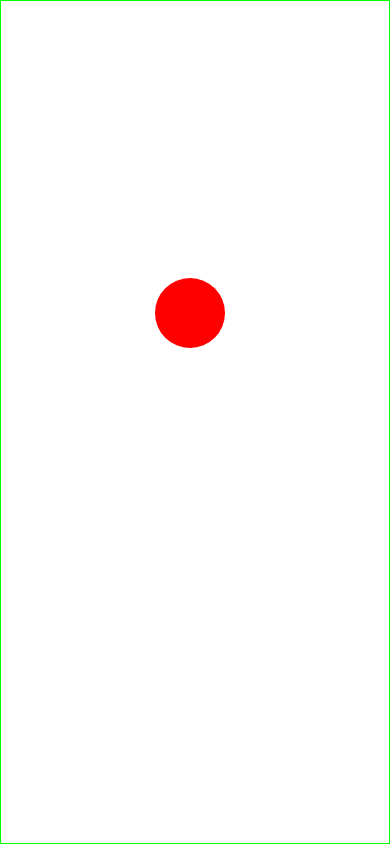
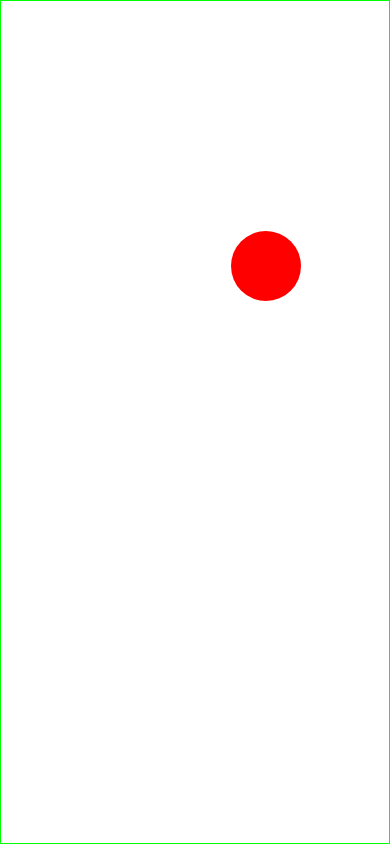
Before and after one commit to aureliomarco/react-native-animations, a React Native app: screen / in a window 390 px wide. Built offline with nearby package versions, Linux system fonts and the light colour scheme.

Commit message:
Animation Animated.sequence

```diff
--- a/App.js
+++ b/App.js
@@ -27,21 +27,34 @@
 // a bola vai cair, parecido com o angrybirds.
 //
 // Math
-// É possivel usar divide, multiply, add, subtract, modulo
+// É possivel usar divide, multiply, add, subtract, modulo.
+//
+// Animated.sequence
+// É um array, que executa as animações em sequência.
 
 const ballY = new Animated.Value(0);
 const ballX = Animated.divide(ballY, 2)
 
 export default class App extends Component {
   state = {
-    ballY: ballY,
-    ballX: ballX
+    ballY: new Animated.Value(0),
+    ballX: new Animated.Value(0)
   };
 
   componentDidMount() {
-    Animated.decay(this.state.ballY, {
-      velocity: 0.5
-    }).start();
+    Animated.sequence([
+      Animated.timing(this.state.ballY, {
+        toValue: 200,
+        duration: 500
+      }),
+
+      Animated.delay(1000),
+
+      Animated.timing(this.state.ballX, {
+        toValue: 200,
+        duration: 500
+      })
+    ]).start();
   }
 
   render() {
```
